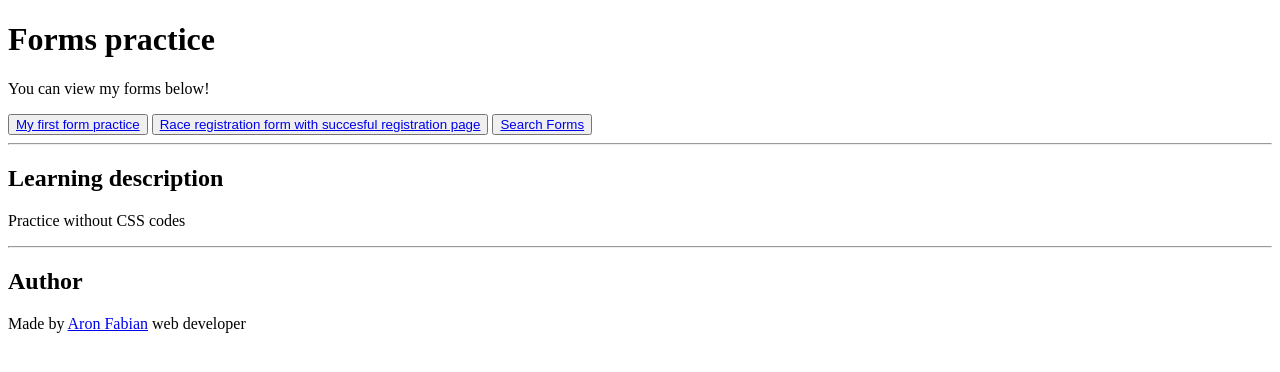
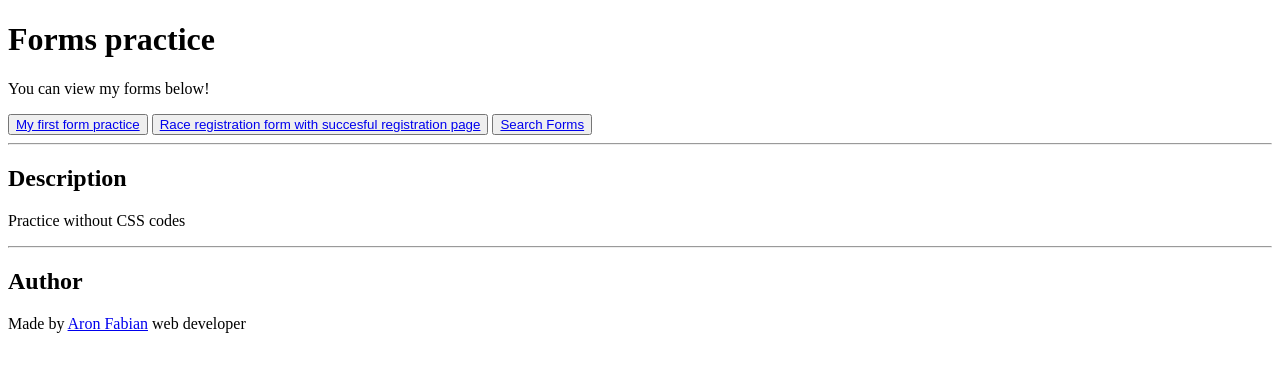
Before and after one commit to AronFabianHu/Forms-practice, a plain HTML site: page index.html in a window 1280 px wide. Drawn offline with Linux system fonts and the light colour scheme.

Commit message:
Update index.html

```diff
--- a/index.html
+++ b/index.html
@@ -31,7 +31,7 @@
     </header>
     <hr>
     <main>
-        <h2>Learning description</h2>
+        <h2>Description</h2>
         <p>Practice without CSS codes</p>
     </main>
     <hr>
```
